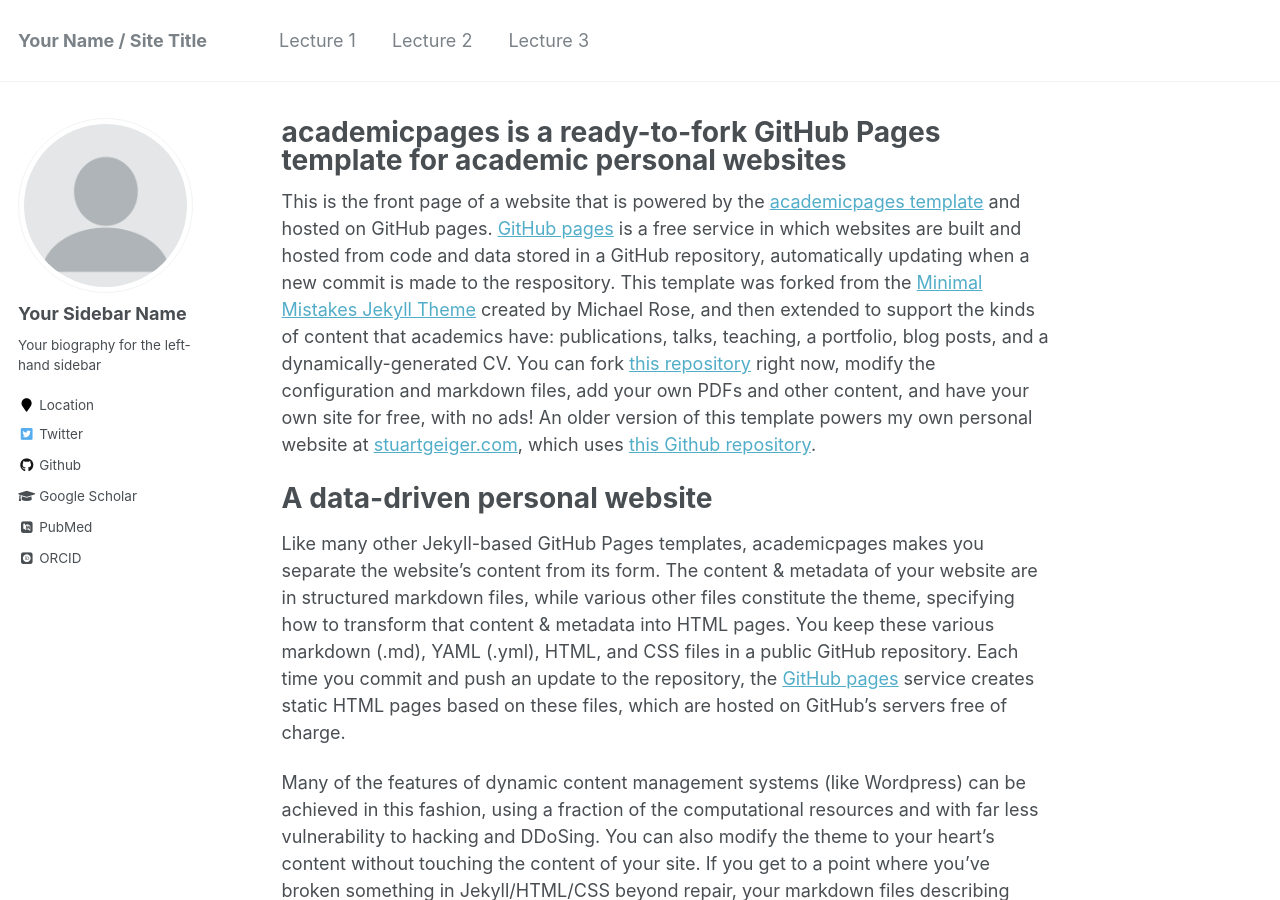
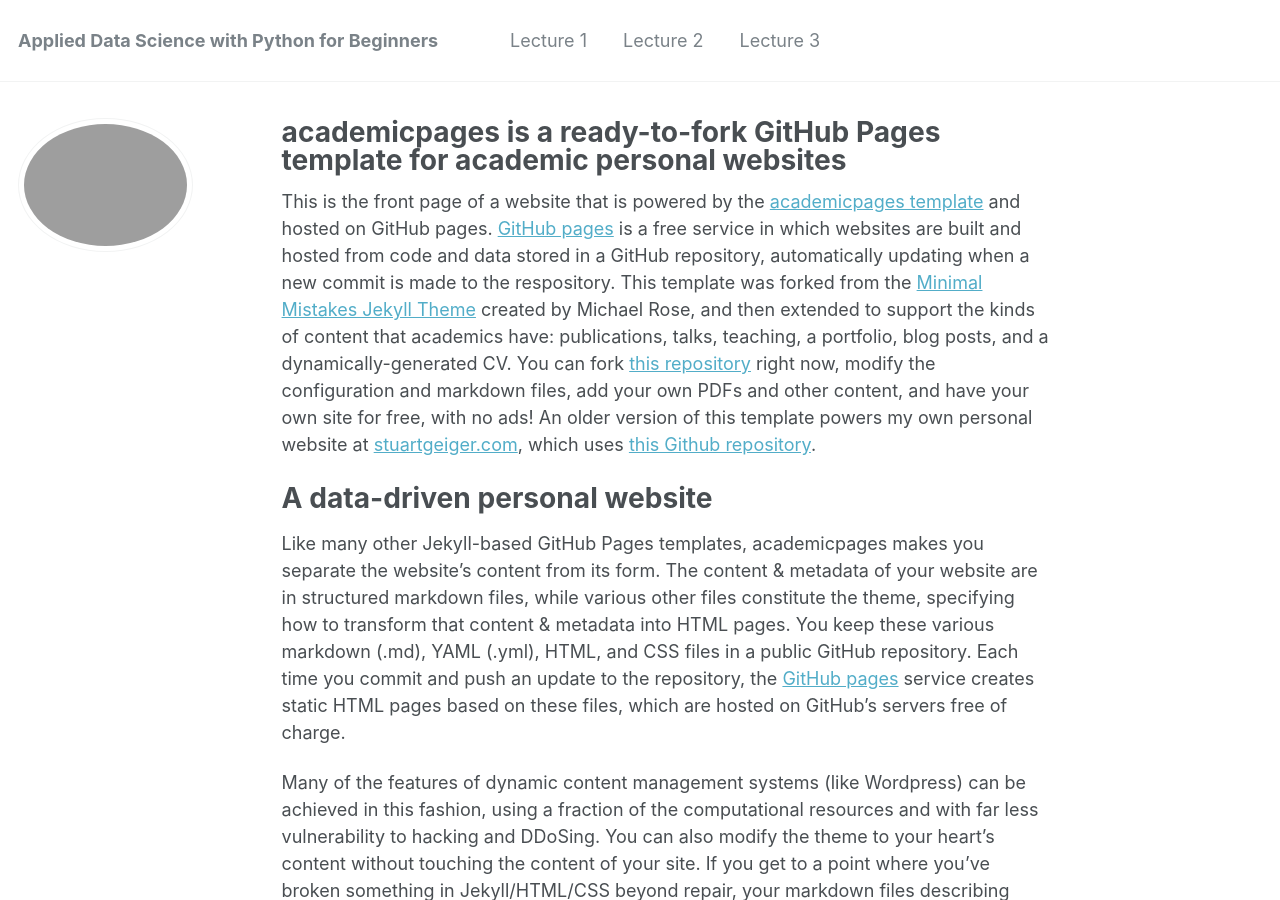
Before and after one commit to flxmschneider/flxmschneider.github.io, a Jekyll site: the page built from _pages/about.md, in a window 1280 px wide and 900 px high. Built offline with Jekyll 4.4.1, drawn with Linux system fonts in a browser that asks for light colours; some web fonts are replaced.

```diff
--- a/_config.yml
+++ b/_config.yml
@@ -7,7 +7,7 @@
 
 # Site Settings
 locale                   : "en-US"
-title                    : "Your Name / Site Title"
+title                    : "Applied Data Science with Python for Beginners"
 title_separator          : "-"
 name                     : &name "Your Name"
 description              : &description "personal description"
@@ -80,13 +80,13 @@ analytics:
 
 # Site Author
 author:
-  name             : "Your Sidebar Name"
-  avatar           : "profile.png"
-  bio              : "Your biography for the left-hand sidebar"
-  location         : "Location"
+  name             :
+  avatar           :
+  bio              :
+  location         :
   employer         :
-  pubmed           : "https://www.ncbi.nlm.nih.gov/pubmed/?term=john+snow"
-  googlescholar    : "http://yourfullgooglescholarurl.com"
+  pubmed           :
+  googlescholar    :
   email            :
   researchgate     :  # example: "https://www.researchgate.net/profile/yourprofile"
   uri              :
@@ -96,20 +96,20 @@ author:
   flickr           :
   facebook         :
   foursquare       :
-  github           : "academicpages"
+  github           :
   google_plus      :
   keybase          :
   instagram        :
   impactstory      : #"https://profiles.impactstory.org/u/xxxx-xxxx-xxxx-xxxx"
   lastfm           :
   linkedin         :
-  orcid            : "http://orcid.org/yourorcidurl"
+  orcid            :
   pinterest        :
   soundcloud       :
   stackoverflow    : # http://stackoverflow.com/users/123456/username
   steam            :
   tumblr           :
-  twitter          : "replacethistwitterhandle"
+  twitter          :
   vine             :
   weibo            :
   xing             :
--- a/_data/navigation.yml
+++ b/_data/navigation.yml
@@ -4,7 +4,7 @@ main:
     url: /lecture1/
 
   - title: "Lecture 2"
-    url: /lecture3/
+    url: /lecture2/
 
   - title: "Lecture 3"
     url: /lecture3/
```
